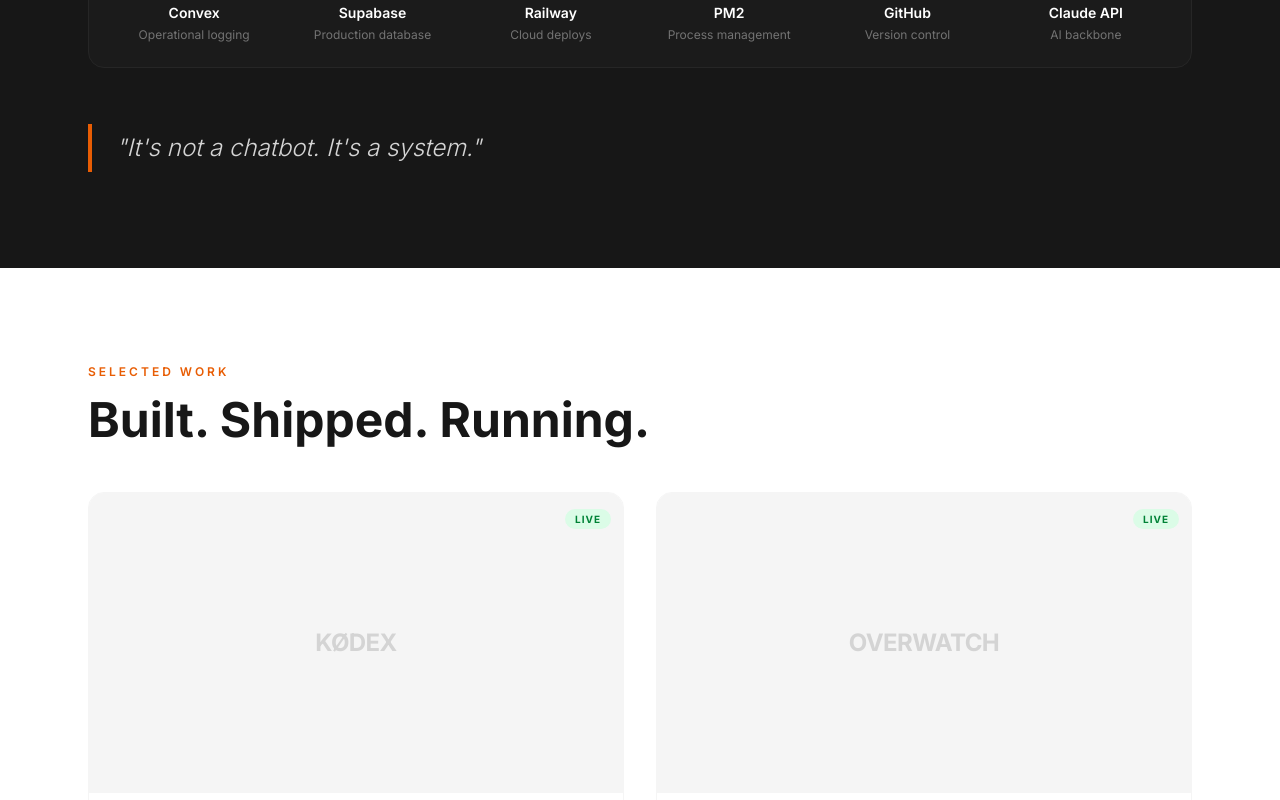
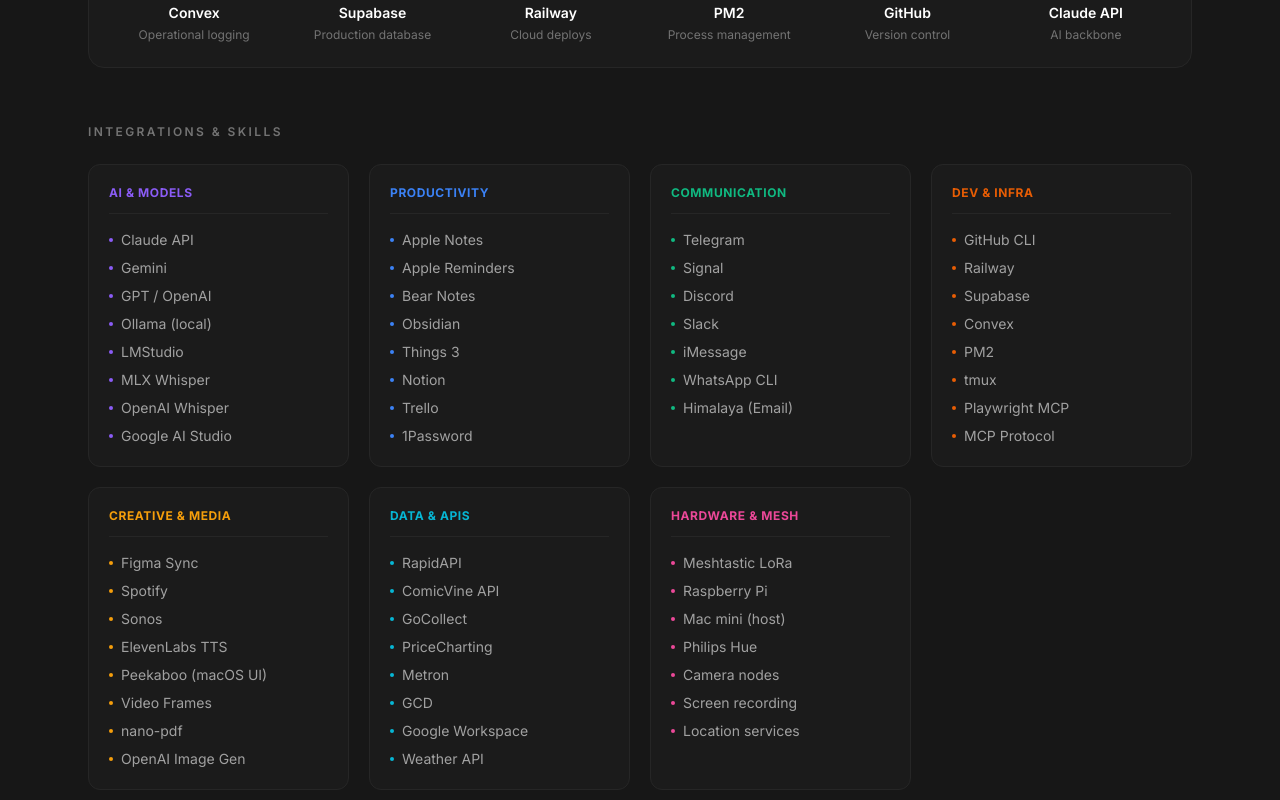
Before and after one commit to rekaldsi/digijerry-portfolio-ai, a React (Vite) app: page / in a window 1280 px wide. Shown: the part 1820-2620 px from the top of the page. Built offline with nearby package versions, Linux system fonts and the light colour scheme.

Commit message:
feat: add 50+ integrations/skills grid to AI system section — 7 categories, color-coded

```diff
--- a/src/components/AgentSystem.tsx
+++ b/src/components/AgentSystem.tsx
@@ -2,7 +2,7 @@
 
 const stats = [
   { value: '18+', label: 'Specialized Agents' },
-  { value: '6', label: 'Active Projects' },
+  { value: '50+', label: 'Integrations & Skills' },
   { value: '24/7', label: 'Autonomous Operation' },
   { value: '4 yrs', label: 'Building AI Systems' },
 ]
@@ -73,6 +73,44 @@
   { name: 'PM2', desc: 'Process management' },
   { name: 'GitHub', desc: 'Version control' },
   { name: 'Claude API', desc: 'AI backbone' },
+]
+
+const integrations = [
+  {
+    category: 'AI & Models',
+    color: '#8B5CF6',
+    items: ['Claude API', 'Gemini', 'GPT / OpenAI', 'Ollama (local)', 'LMStudio', 'MLX Whisper', 'OpenAI Whisper', 'Google AI Studio'],
+  },
+  {
+    category: 'Productivity',
+    color: '#3B82F6',
+    items: ['Apple Notes', 'Apple Reminders', 'Bear Notes', 'Obsidian', 'Things 3', 'Notion', 'Trello', '1Password'],
+  },
+  {
+    category: 'Communication',
+    color: '#10B981',
+    items: ['Telegram', 'Signal', 'Discord', 'Slack', 'iMessage', 'WhatsApp CLI', 'Himalaya (Email)'],
+  },
+  {
+    category: 'Dev & Infra',
+    color: '#E85D04',
+    items: ['GitHub CLI', 'Railway', 'Supabase', 'Convex', 'PM2', 'tmux', 'Playwright MCP', 'MCP Protocol'],
+  },
+  {
+    category: 'Creative & Media',
+    color: '#F59E0B',
+    items: ['Figma Sync', 'Spotify', 'Sonos', 'ElevenLabs TTS', 'Peekaboo (macOS UI)', 'Video Frames', 'nano-pdf', 'OpenAI Image Gen'],
+  },
+  {
+    category: 'Data & APIs',
+    color: '#06B6D4',
+    items: ['RapidAPI', 'ComicVine API', 'GoCollect', 'PriceCharting', 'Metron', 'GCD', 'Google Workspace', 'Weather API'],
+  },
+  {
+    category: 'Hardware & Mesh',
+    color: '#EC4899',
+    items: ['Meshtastic LoRa', 'Raspberry Pi', 'Mac mini (host)', 'Philips Hue', 'Camera nodes', 'Screen recording', 'Location services'],
+  },
 ]
 
 export default function AgentSystem() {
@@ -179,6 +217,46 @@
             </div>
           </motion.div>
 
+          {/* Integrations & Skills */}
+          <motion.div
+            initial={{ opacity: 0, y: 20 }}
+            whileInView={{ opacity: 1, y: 0 }}
+            viewport={{ once: true }}
+            transition={{ duration: 0.5, ease: 'easeOut', delay: 0.15 }}
+            className="mt-8 mb-14"
+          >
+            <p className="text-xs font-semibold tracking-[0.2em] uppercase text-neutral-500 mb-6">
+              Integrations & Skills
+            </p>
+            <div className="grid grid-cols-1 sm:grid-cols-2 lg:grid-cols-3 xl:grid-cols-4 gap-5">
+              {integrations.map((group, i) => (
+                <motion.div
+                  key={group.category}
+                  initial={{ opacity: 0, y: 16 }}
+                  whileInView={{ opacity: 1, y: 0 }}
+                  viewport={{ once: true }}
+                  transition={{ duration: 0.4, ease: 'easeOut', delay: i * 0.07 }}
+                  className="rounded-xl border border-neutral-800 bg-neutral-800/30 p-5"
+                >
+                  <div
+                    className="text-xs font-bold tracking-wider uppercase mb-4 pb-3 border-b border-neutral-800"
+                    style={{ color: group.color }}
+                  >
+                    {group.category}
+                  </div>
+                  <ul className="space-y-2">
+                    {group.items.map((item) => (
+                      <li key={item} className="flex items-center gap-2 text-sm text-neutral-400">
+                        <span className="w-1 h-1 rounded-full flex-shrink-0" style={{ backgroundColor: group.color }}></span>
+                        {item}
+                      </li>
+                    ))}
+                  </ul>
+                </motion.div>
+              ))}
+            </div>
+          </motion.div>
+
           {/* Pull quote */}
           <motion.blockquote
             initial={{ opacity: 0, y: 20 }}
```
